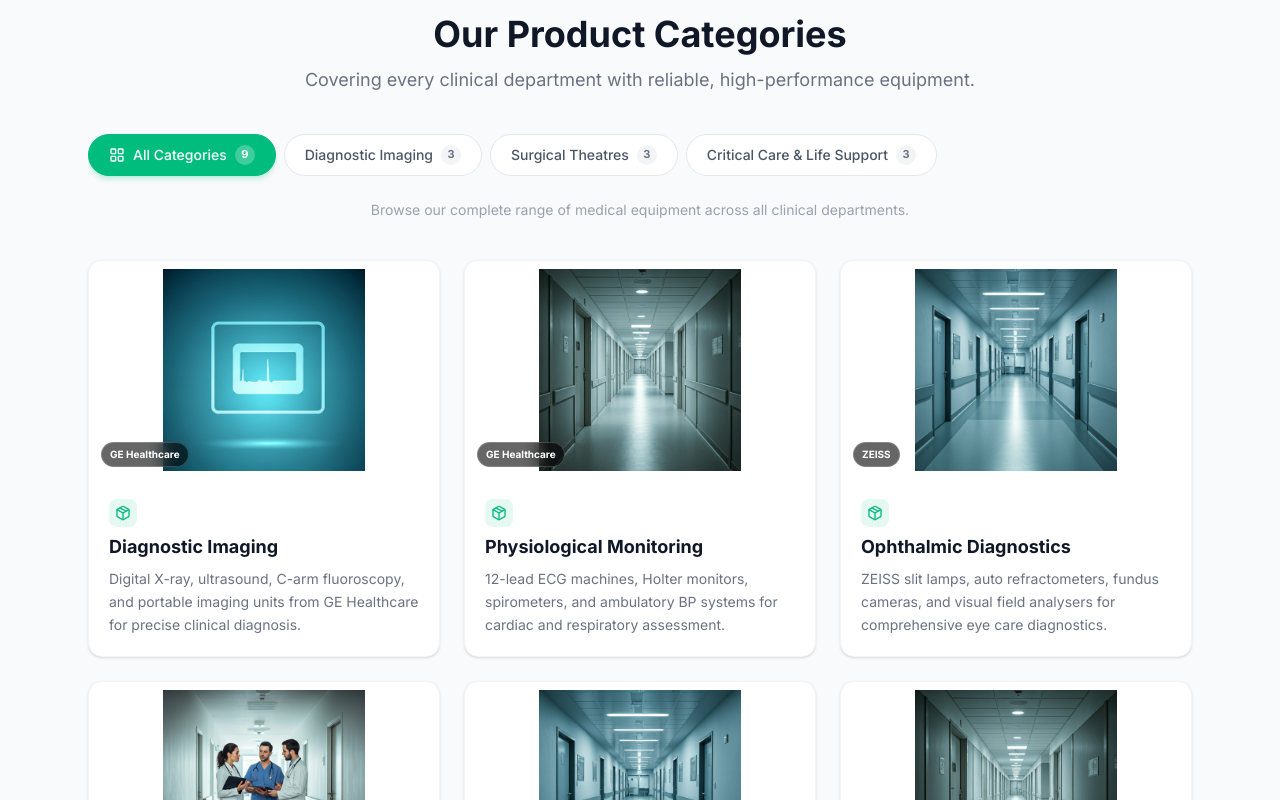
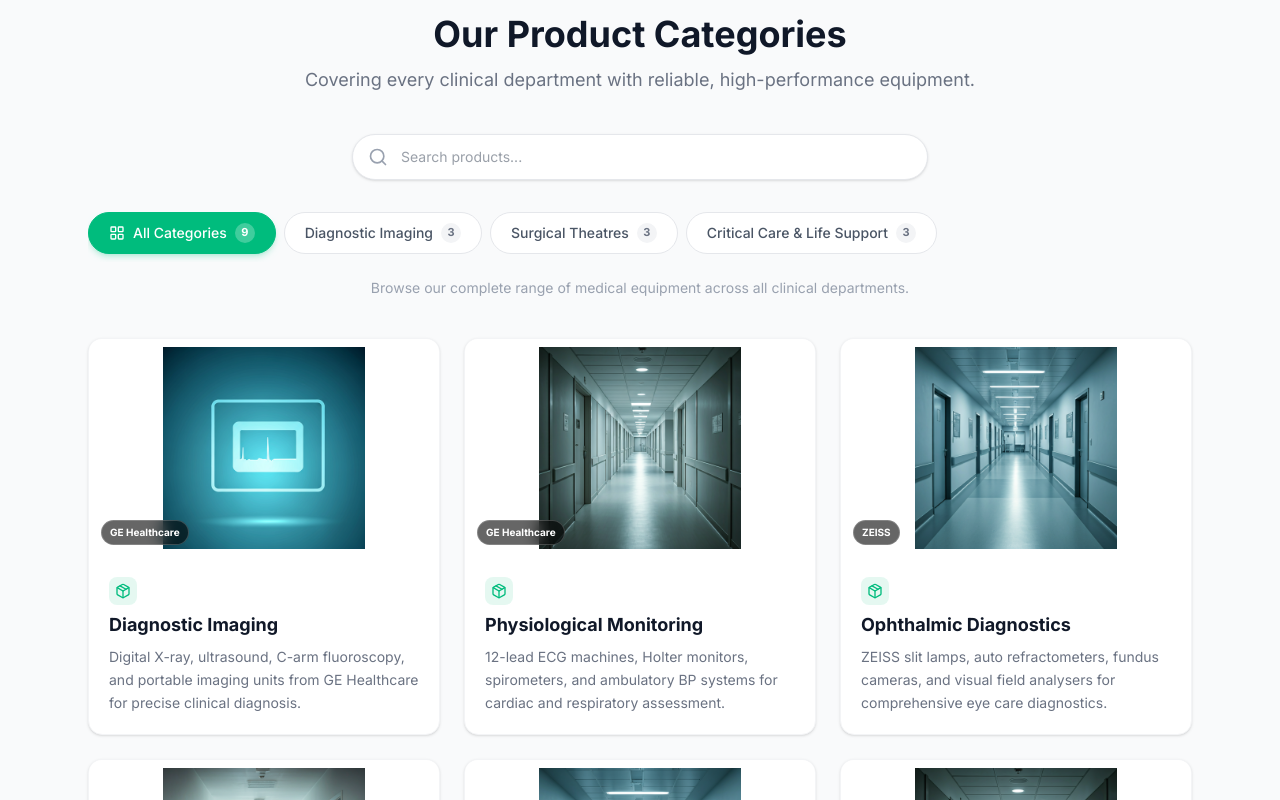
Before and after one commit to GMS-WS/global-medical-systems-website, a Next.js app: page /products in a window 1280 px wide. Shown: the part 1160-1960 px from the top of the page. Built offline with nearby package versions, Linux system fonts and the light colour scheme; no server answers.

Commit message:
Update product-tabs.tsx

```diff
--- a/app/products/product-tabs.tsx
+++ b/app/products/product-tabs.tsx
@@ -1,11 +1,9 @@
 "use client";
 
 import { useState } from "react";
-import { LayoutGrid, Package } from "lucide-react";
+import { LayoutGrid, Package, Search } from "lucide-react";
 import { cn } from "@/lib/utils";
 import type { Product } from "@/lib/google-sheets";
-
-/* ─── Component ─────────────────────────────────────────────── */
 
 type Props = {
   products: Product[];
@@ -14,104 +12,83 @@ type Props = {
 
 export function ProductTabs({ products, categories }: Props) {
   const [activeCategory, setActiveCategory] = useState<string>("all");
+  const [searchQuery, setSearchQuery] = useState<string>("");
 
   const tabs = [
     { id: "all", label: "All Categories" },
     ...categories.map((cat) => ({ id: cat, label: cat })),
   ];
 
-  const visibleProducts =
-    activeCategory === "all"
-      ? products
-      : products.filter((p) => p.category === activeCategory);
+  const visibleProducts = products
+    .filter((p) => activeCategory === "all" || p.category === activeCategory)
+    .filter((p) => searchQuery === "" || p.title.toLowerCase().includes(searchQuery.toLowerCase()) || p.description.toLowerCase().includes(searchQuery.toLowerCase()));
 
   return (
     <section className="w-full py-20 bg-gray-50">
       <div className="max-w-6xl mx-auto px-6">
-        {/* Section header */}
         <div className="text-center mb-10">
-          <span className="text-primary text-sm font-bold uppercase tracking-widest">
-            Our Products
-          </span>
-          <h2 className="mt-3 text-3xl md:text-4xl font-bold text-gray-900">
-            Our Product Categories
-          </h2>
-          <p className="mt-3 text-gray-500 text-lg max-w-2xl mx-auto">
-            Covering every clinical department with reliable, high-performance equipment.
-          </p>
+          <span className="text-primary text-sm font-bold uppercase tracking-widest">Our Products</span>
+          <h2 className="mt-3 text-3xl md:text-4xl font-bold text-gray-900">Our Product Categories</h2>
+          <p className="mt-3 text-gray-500 text-lg max-w-2xl mx-auto">Covering every clinical department with reliable, high-performance equipment.</p>
+        </div>
+
+        {/* Search bar */}
+        <div className="relative max-w-xl mx-auto mb-8">
+          <Search className="absolute left-4 top-1/2 -translate-y-1/2 size-5 text-gray-400" />
+          <input
+            type="text"
+            placeholder="Search products..."
+            value={searchQuery}
+            onChange={(e) => setSearchQuery(e.target.value)}
+            className="w-full pl-12 pr-4 py-3 rounded-full border border-gray-200 bg-white shadow-sm focus:outline-none focus:border-primary focus:ring-2 focus:ring-primary/20 text-gray-700 text-sm"
+          />
+          {searchQuery && (
+            <button onClick={() => setSearchQuery("")} className="absolute right-4 top-1/2 -translate-y-1/2 text-gray-400 hover:text-gray-600 text-lg font-bold">×</button>
+          )}
         </div>
 
         {/* Tab bar */}
         <div className="flex overflow-x-auto gap-2 pb-2 mb-4 [-ms-overflow-style:none] [scrollbar-width:none] [&::-webkit-scrollbar]:hidden">
           {tabs.map((tab) => {
-            const count =
-              tab.id === "all"
-                ? products.length
-                : products.filter((p) => p.category === tab.id).length;
+            const count = tab.id === "all" ? products.length : products.filter((p) => p.category === tab.id).length;
             const isActive = activeCategory === tab.id;
-
             return (
               <button
                 key={tab.id}
                 onClick={() => setActiveCategory(tab.id)}
                 className={cn(
                   "flex items-center gap-2 px-5 py-2.5 rounded-full text-sm font-medium whitespace-nowrap transition-all shrink-0 border",
-                  isActive
-                    ? "bg-primary text-white border-primary shadow-md shadow-primary/20"
-                    : "bg-white text-gray-600 border-gray-200 hover:border-primary/40 hover:text-primary"
+                  isActive ? "bg-primary text-white border-primary shadow-md shadow-primary/20" : "bg-white text-gray-600 border-gray-200 hover:border-primary/40 hover:text-primary"
                 )}
               >
                 {tab.id === "all" && <LayoutGrid className="size-4 shrink-0" />}
                 {tab.label}
-                <span
-                  className={cn(
-                    "inline-flex items-center justify-center rounded-full w-5 h-5 text-[11px] font-bold",
-                    isActive ? "bg-white/25 text-white" : "bg-gray-100 text-gray-500"
-                  )}
-                >
-                  {count}
-                </span>
+                <span className={cn("inline-flex items-center justify-center rounded-full w-5 h-5 text-[11px] font-bold", isActive ? "bg-white/25 text-white" : "bg-gray-100 text-gray-500")}>{count}</span>
               </button>
             );
           })}
         </div>
 
-        {/* Tab description */}
         <p className="text-gray-400 text-sm mb-10 text-center">
-          {activeCategory === "all"
-            ? "Browse our complete range of medical equipment across all clinical departments."
-            : `${activeCategory} — ${visibleProducts.length} product${visibleProducts.length !== 1 ? "s" : ""}`}
+          {searchQuery ? `${visibleProducts.length} result${visibleProducts.length !== 1 ? "s" : ""} for "${searchQuery}"` : activeCategory === "all" ? "Browse our complete range of medical equipment across all clinical departments." : `${activeCategory} — ${visibleProducts.length} product${visibleProducts.length !== 1 ? "s" : ""}`}
         </p>
 
-        {/* Product cards grid */}
-        <div
-          className={cn(
-            "grid gap-6",
-            visibleProducts.length <= 2
-              ? "grid-cols-1 sm:grid-cols-2 max-w-3xl mx-auto"
-              : "grid-cols-1 sm:grid-cols-2 lg:grid-cols-3"
-          )}
-        >
+        {visibleProducts.length === 0 && (
+          <div className="text-center py-20">
+            <p className="text-gray-400 text-lg font-medium">No products found for "{searchQuery}"</p>
+            <button onClick={() => setSearchQuery("")} className="mt-4 text-primary font-bold hover:underline">Clear search</button>
+          </div>
+        )}
+
+        <div className={cn("grid gap-6", visibleProducts.length <= 2 ? "grid-cols-1 sm:grid-cols-2 max-w-3xl mx-auto" : "grid-cols-1 sm:grid-cols-2 lg:grid-cols-3")}>
           {visibleProducts.map(({ image, title, description, company }, i) => (
-            <div
-              key={`${title}-${i}`}
-              className="rounded-xl overflow-hidden bg-white border border-gray-100 shadow-sm hover:shadow-lg hover:border-primary/20 transition-all group"
-            >
-              {/* Image */}
+            <div key={`${title}-${i}`} className="rounded-xl overflow-hidden bg-white border border-gray-100 shadow-sm hover:shadow-lg hover:border-primary/20 transition-all group">
               <div className="relative aspect-[16/10] overflow-hidden flex items-center justify-center bg-white">
-  <img
-    src={image}
-    alt={title}
-    className="w-full h-full object-contain p-2"
-  />
+                <img src={image} alt={title} className="w-full h-full object-contain p-2" />
                 {company && (
-                  <span className="absolute bottom-3 left-3 text-[10px] font-semibold text-white bg-black/60 backdrop-blur-sm border border-white/20 px-2 py-1 rounded-full">
-                    {company}
-                  </span>
+                  <span className="absolute bottom-3 left-3 text-[10px] font-semibold text-white bg-black/60 backdrop-blur-sm border border-white/20 px-2 py-1 rounded-full">{company}</span>
                 )}
               </div>
-
-              {/* Content */}
               <div className="p-5">
                 <div className="flex items-center gap-2 mb-2">
                   <div className="w-7 h-7 rounded-md bg-primary/10 flex items-center justify-center text-primary group-hover:bg-primary group-hover:text-white transition-colors shrink-0">
```
